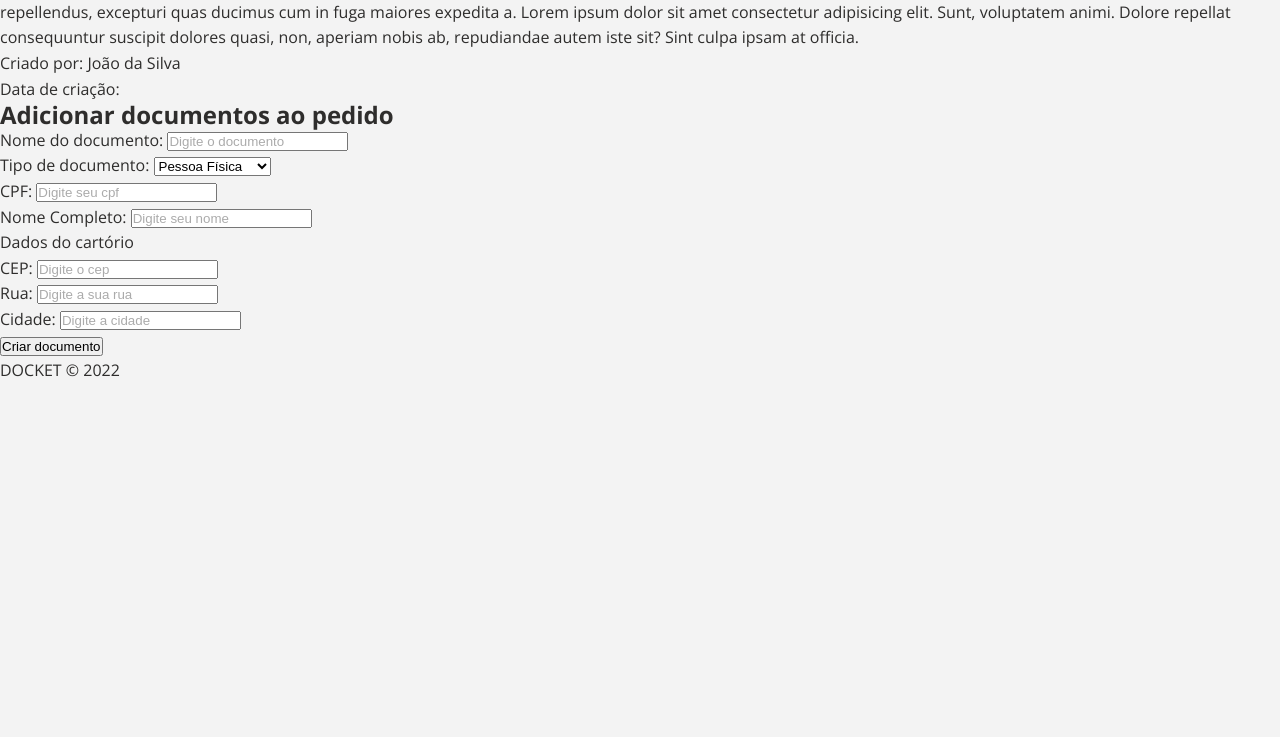
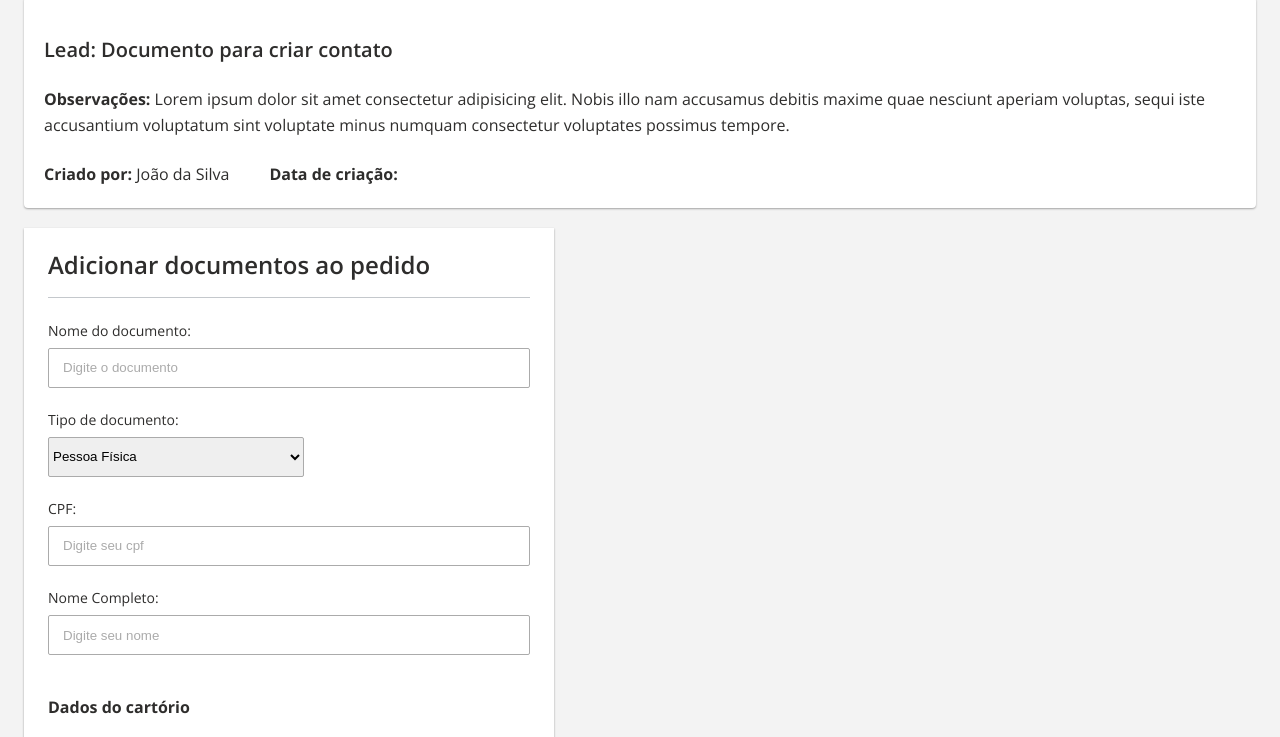
Before and after one commit to DanielFFerreira/teste-docket, a plain HTML site: page index.html in a window 1280 px wide. Shown: the part 137-874 px from the top of the page. Before the commit the page ends 800 px from the top, so only its background shows below. Drawn offline with nearby package versions, Linux system fonts and the light colour scheme.

Commit message:
Finalizado estilo formulario add documentos

```diff
--- a/index.html
+++ b/index.html
@@ -21,25 +21,32 @@
   <!-- Header fim -->
 
   <!-- Main -->
-  <main class="main">
-    <h1>Pedido #1</h1>
+  <main class="main container">
+    <h1 class="title-pedido">Pedido #1</h1>
     <!-- Registrar sessão dos cards -->
     <section class="section-contrato">
-      <h2>Lead: Documento para criar contato</h2>
 
-      <p><span class="observacoes">Observações:</span> Lorem ipsum dolor sit amet consectetur adipisicing elit. Eveniet corporis nesciunt tempora exercitationem natus! Quam sint qui totam fugit? Officiis repellendus, excepturi quas ducimus cum in fuga maiores expedita a. Lorem ipsum dolor sit amet consectetur adipisicing elit. Sunt, voluptatem animi. Dolore repellat consequuntur suscipit dolores quasi, non, aperiam nobis ab, repudiandae autem iste sit? Sint culpa ipsam at officia.</p>
+      <h2 class="subtitle-criar-doc">Lead: Documento para criar contato</h2>
 
-      <p><span class="autor-criacao">Criado por: João da Silva</span></p>
+      <div class="observacoes">
+        <p><span >Observações:</span>
+          Lorem ipsum dolor sit amet consectetur adipisicing elit. Nobis illo nam accusamus debitis maxime quae nesciunt aperiam voluptas, sequi iste accusantium voluptatum sint voluptate minus numquam consectetur voluptates possimus tempore.
+        </p>
+      </div>
 
-      <p><span class="data-criacao">Data de criação:</span></p>
+      <div class="informacao">
+        <p class="autor"><span>Criado por: </span>João da Silva</p>
+        <p><span>Data de criação:</span></p>
+      </div>
 
     </section>
 
     <section class="section-registro">
-      <h2 class="section-title-pedido">Adicionar documentos ao pedido</h2>
 
       <!-- form -->
-      <form>
+      <form class="form">
+        <h2 class="section-title-pedido">Adicionar documentos ao pedido</h2>
+        <div class="divisao"></div>
         <div>
           <label>Nome do documento:</label>
           <input type="text" placeholder="Digite o documento">
@@ -63,7 +70,7 @@
           <input type="text" placeholder="Digite seu nome">
         </div>
 
-        <p><span>Dados do cartório</span></p>
+        <p class="dados-cartorio"><span>Dados do cartório</span></p>
 
         <div>
           <label>CEP:</label>
@@ -80,7 +87,7 @@
           <input type="text" placeholder="Digite a cidade">
         </div>
 
-        <button class="btn-documento">Criar documento</button>
+        <input type="submit" class="btn-documento" value="Criar documento" />
 
 
       </form>
@@ -106,7 +113,7 @@
     <p>DOCKET &copy 2022</p>
   </footer>
 
-
+  <script src="src/js/main.js"></script>
 
 </body>
 </html>
--- a/src/scss/styles.scss
+++ b/src/scss/styles.scss
@@ -2,6 +2,7 @@
 
 /* Variables */
 $black100: #2e2d2c;
+$white: #ffffff;
 $black02: #f3f3f3;
 $black-40: #ababab;
 $red-01: #e65562;
@@ -56,3 +57,107 @@ input::placeholder {
     height: 40px;
   }
 }
+
+.title-pedido {
+  margin: 1.5rem 0;
+}
+
+// formulários
+.section-contrato {
+  box-shadow: 0px 1px 2px #2E2D2C66;
+  border-radius: 4px;
+  background-color: $white;
+  padding: 1.25rem;
+  margin-bottom: 1.25rem;
+
+  .subtitle-criar-doc {
+    margin: 1.3rem 0;
+    font-size: 20px;
+    font-weight: 600;
+  }
+
+  .observacoes {
+    margin: 1.5rem 0;
+    span {
+      font-weight: bold;
+    }
+  }
+
+  .informacao {
+    display: flex;
+
+    .autor {
+      margin-right: 2.5rem;
+    }
+
+    span {
+      font-weight: bold;
+    }
+  }
+}
+
+// formulario
+.form {
+  max-width: 530px;
+  background: $white;
+  padding: 1.5rem;
+  box-shadow: 0px 1px 2px #2E2D2C66;
+
+  .divisao {
+    border-bottom: 1px solid $cold-grey-40;
+  }
+
+  .section-title-pedido {
+    font-weight: 700;
+    font-size: 1.5rem;
+    margin-bottom: 1.25rem;
+    width: 100%;
+    font-weight: 600;
+  }
+
+  label {
+    margin-top: 1.2rem;
+  }
+
+  select {
+    width: 256px;
+    height: 40px;
+    border: 1px solid $black-40;
+    border-radius: 2px;
+  }
+
+  label {
+    display: block;
+    font-size: 0.875rem;
+    margin-bottom: 0.275rem;
+  }
+
+  input {
+    width: 100%;
+    border: 1px solid $black-40;
+    border-radius: 2px;
+    height: 40px;
+
+    &::placeholder {
+      padding-left: 14px;
+    }
+  }
+
+  input[type='submit'] {
+    background-color: $blue-01;
+    color: $white;
+    border: none;
+    padding: 0.563rem 1.25rem;
+    width: fit-content;
+    border-radius: 16px;
+    font-size: 1rem;
+    font-weight: 600;
+    cursor: pointer;
+    margin-top: 2.1rem;
+  }
+
+  .dados-cartorio {
+    font-weight: bold;
+    margin-top: 2.5rem;
+  }
+}
```
Also changed, not shown: src/css/styles.css, src/js/main.js (added), 1 other file.
